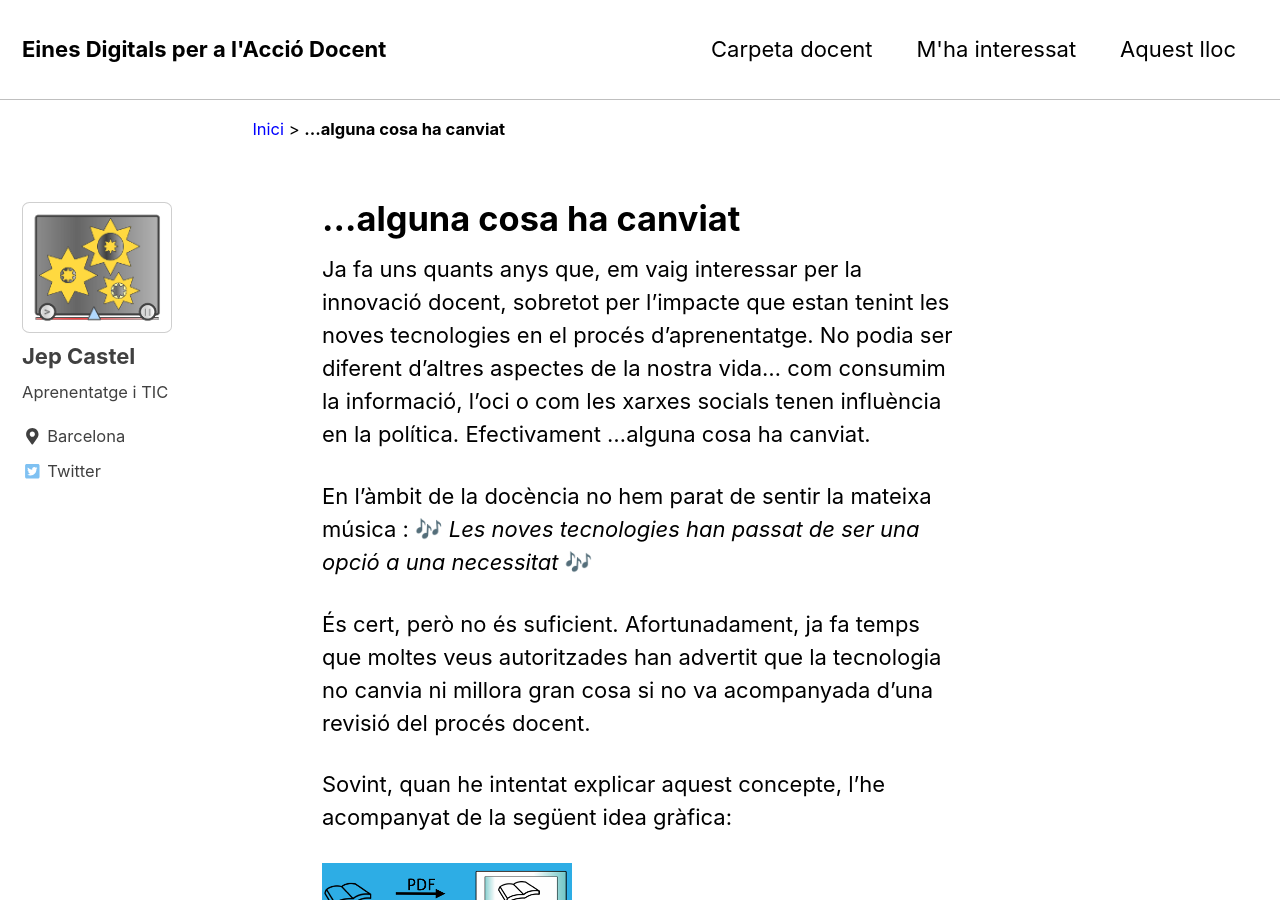
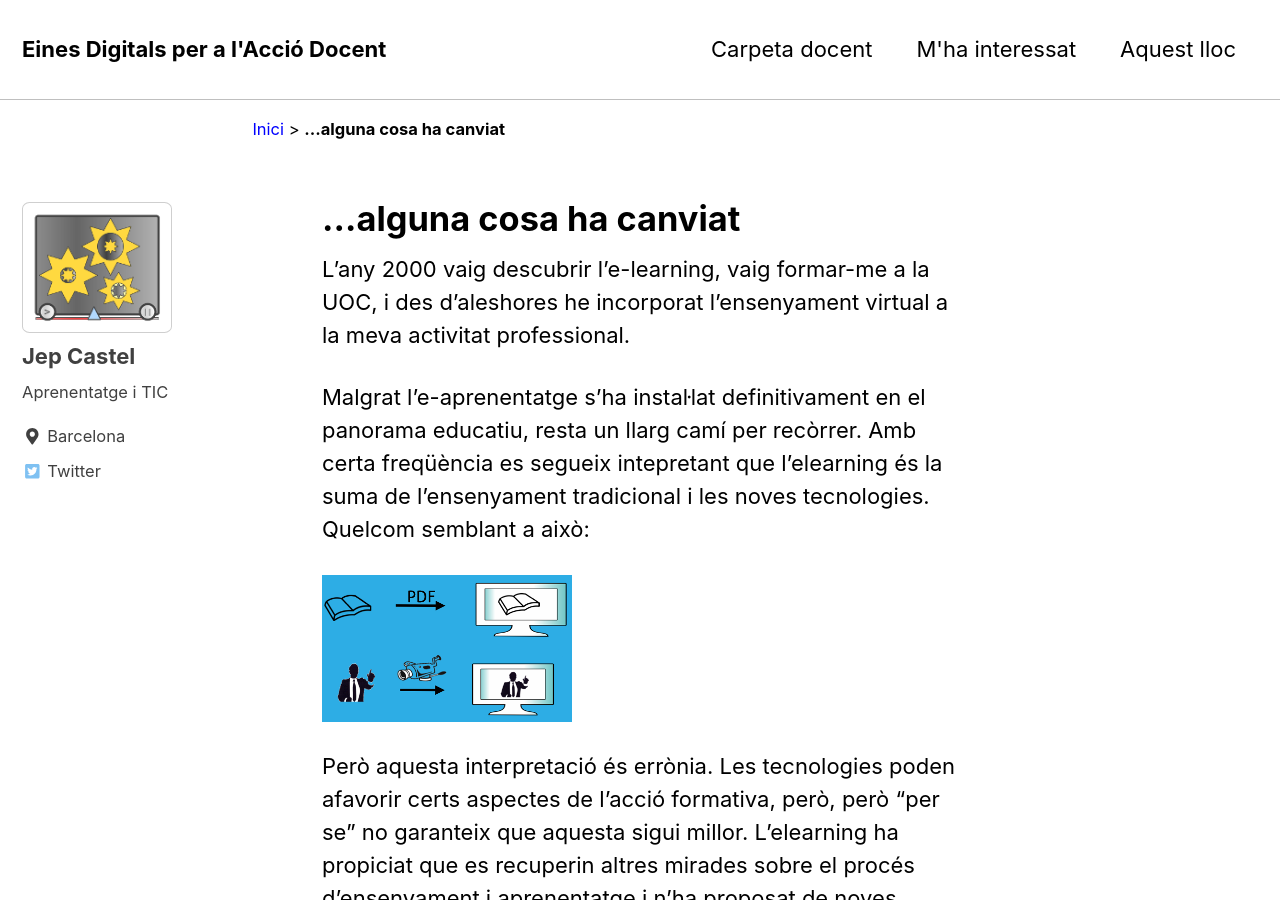
Before and after one commit to jepcastel/github.io, a Jekyll site: the page built from _pages/about.md, in a window 1280 px wide and 900 px high. Built offline with Jekyll 4.4.1, drawn with Linux system fonts in a browser that asks for light colours; nearby versions of some CDN libraries; emoji names are drawn with the system emoji font; some of the changed text lies outside the part shown.

Commit message:
about me 16082020

```diff
--- a/_pages/about.md
+++ b/_pages/about.md
@@ -1,26 +1,19 @@
 ---
 layout: single
-title: "...alguna cosa ha canviat"
+title: ...alguna cosa ha canviat
 permalink: /about/
 author_profile: true
 published: true
 ---
 
-Ja fa uns quants anys que, em vaig interessar per la innovació docent, sobretot per l'impacte que estan tenint les noves tecnologies en el procés d'aprenentatge. No podia ser diferent d'altres aspectes de la nostra vida... com consumim la informació, l'oci o com les xarxes socials tenen influència en la política. Efectivament ...alguna cosa ha canviat.
+L'any 2000 vaig descubrir l'e-learning, vaig formar-me a la UOC, i des d'aleshores he incorporat l'ensenyament virtual a la meva activitat professional.
 
-En l'àmbit de la docència no hem parat de sentir la mateixa música :
-:notes: _Les noves tecnologies han passat de ser una opció a una necessitat_ :notes:
-
-És cert, però no és suficient. Afortunadament, ja fa temps que moltes veus autoritzades han advertit que la tecnologia no canvia ni millora gran cosa si no va acompanyada d'una revisió del procés docent.
-
-Sovint, quan he intentat explicar aquest concepte, l'he acompanyat de la següent idea gràfica:
+Malgrat l'e-aprenentatge s'ha instal·lat definitivament en el panorama educatiu, resta un llarg camí per recòrrer. Amb certa freqüència es segueix intepretant que l'elearning és la suma de l'ensenyament tradicional i les noves tecnologies. Quelcom semblant a això:
 
 ![Bad Use of Learning](/assets/images/BadUseLearning-small.png)
 
-El que volia transmetre sembla senzill: les tecnologies poden facilitar les coses, però no asseguren "per se" una acció formativa millor.
-
-Si  digitalitzem el llibre, enregistrem la classe del professor en un vídeo i ho publiquem en una plataforma d'aprenentatge, eliminarem les distàncies, flexibilitzarem el temps de l'alumne i alguna cosa més. No és que sigui poca cosa! però no ho és tot. El model educatiu no deixa de ser el mateix i els actors del procés tendiran a reproduir també el mateix paper.
-
-Qui no ha fet un MOOC (<a href="https://ca.wikipedia.org/wiki/Massive_Open_Online_Course" target="_blank">_Massive Open Online Course_</a>)? La gran majoria són un bon exemple d'aquesta pràctica que, en el fons, no és més que una estratègia "industrial" per monetitzar la formació virtual. Tornem al que simbolitza la imatge anterior...
+Però aquesta interpretació és errònia. Les tecnologies poden afavorir certs aspectes de l'acció formativa, però, però "per se" no garanteix que aquesta sigui millor. L'elearning ha propiciat que es recuperin altres mirades sobre el procés d'ensenyament i aprenentatge i n'ha proposat de noves.
 
 En aquest espai personal parlaré d'eines digitats i dels seus usos potencials en l'acció docent i de tot allò que tingui a veure amb la innovació real de l'aprenentatge, basat en les TIC.
+
+Si vols saber quelcom més de mi, pots consultar <a href="https://es.linkedin.com/in/jepcastel" target="_blank">Linkedin</a>.
```
